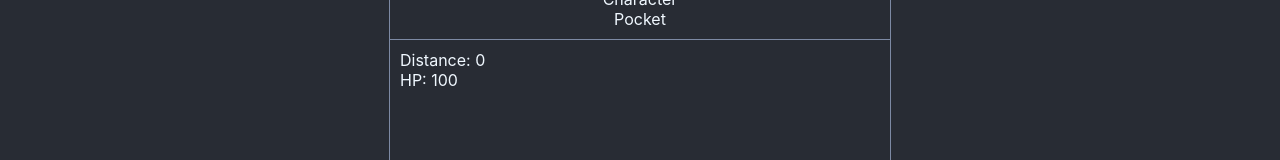
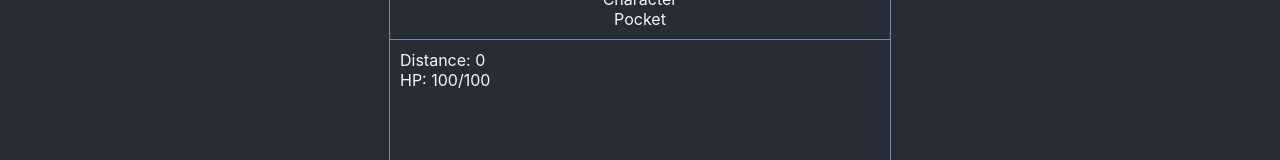
Before and after one commit to zhesha/potassium, a React (Create React App) app: page / in a window 1280 px wide. Shown: the part 201-361 px from the top of the page. Built offline with nearby package versions, Linux system fonts and the light colour scheme.

Commit message:
added max HP

```diff
--- a/src/Game/Game.ts
+++ b/src/Game/Game.ts
@@ -176,6 +176,7 @@ export const game: Game = {
         return {
             distance: Math.floor(this.distance),
             hp: this.player.hp,
+            maxHp: this.player.getMaxHp(),
         }
     },
     save() {
--- a/src/Game/SkillsList.ts
+++ b/src/Game/SkillsList.ts
@@ -79,7 +79,7 @@ export function createSkills(): SkillsList {
         },
         getMaxHp () {
             const hpUp = this.list.find(index => skillTreeList[index].type === SkillType.maxHp);
-            if (hpUp) {
+            if (hpUp !== undefined) {
                 return 100;
             }
             return 0;
--- a/src/components/GamePage/Info/Info.tsx
+++ b/src/components/GamePage/Info/Info.tsx
@@ -5,6 +5,7 @@ import { game } from '../../../Game/Game';
 export interface InfoData {
     distance: number
     hp: number
+    maxHp: number
 }
 
 export function Info() {
@@ -16,6 +17,6 @@ export function Info() {
 
     return <div className="info">
         <div>Distance: {info.distance}</div>
-        <div>HP: {info.hp}</div>
+        <div>HP: {info.hp}/{info.maxHp}</div>
     </div>
 }
```
Also changed, not shown: 1 other file (tests, documents, lock files or other folders).
